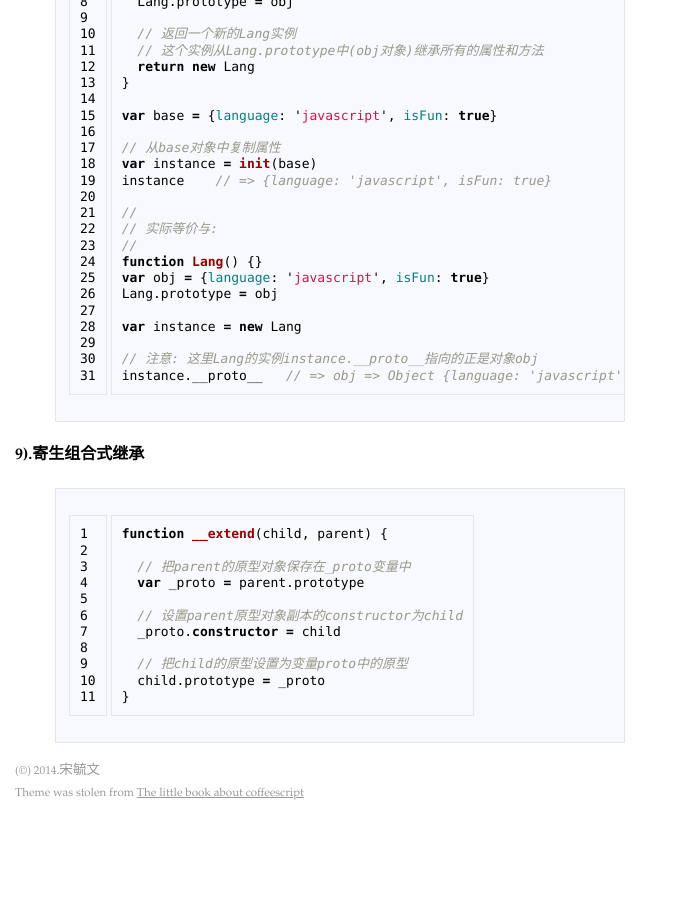
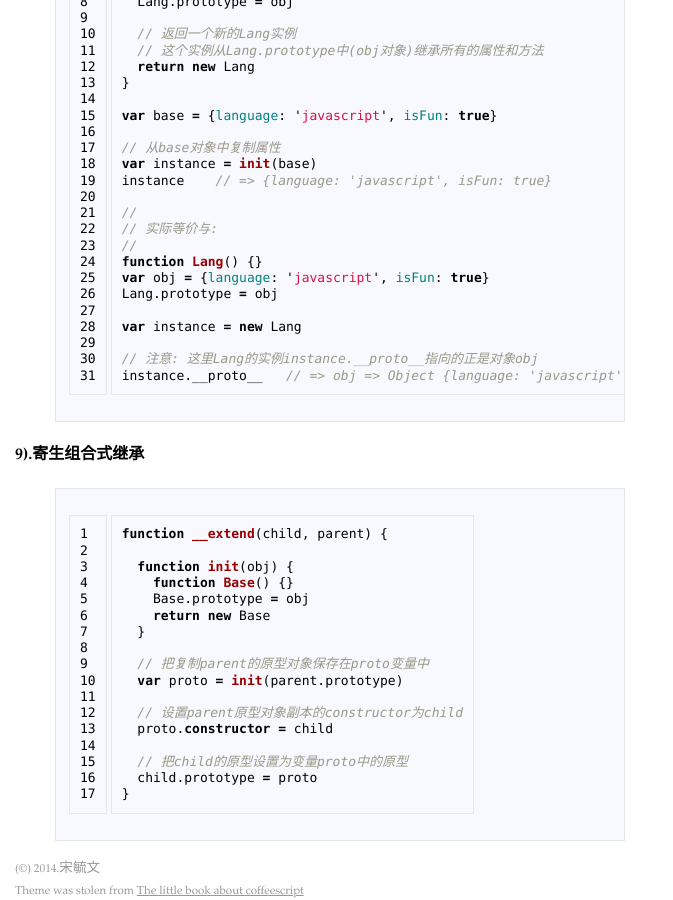
Before and after one commit to wowenrushi/wowenrushi.github.io, a Jekyll site: the page built from _posts/notes/2014-04-17-javascript-mian-xiang-dui-xiang-cheng-xu-she-ji.md, in a window 1280 px wide and 900 px high, scrolled down 7225 px. Shown: the whole window, without its empty margins (0-673 px from the left). Built offline with Jekyll 4.4.1, drawn with Linux system fonts in a browser that asks for light colours; before the commit the page ends 8027 px from its top, so only the background shows below that.

Commit message:
更新Javascript面向对象程序设计

```diff
--- a/_posts/notes/2014-04-17-javascript-mian-xiang-dui-xiang-cheng-xu-she-ji.md
+++ b/_posts/notes/2014-04-17-javascript-mian-xiang-dui-xiang-cheng-xu-she-ji.md
@@ -435,13 +435,19 @@ instance.__proto__   // => obj => Object {language: 'javascript', isFun: true}
 {% highlight javascript linenos %}
 function __extend(child, parent) {
 
-  // 把parent的原型对象保存在_proto变量中
-  var _proto = parent.prototype
+  function init(obj) {
+    function Base() {}
+    Base.prototype = obj
+    return new Base
+  }
+
+  // 把复制parent的原型对象保存在proto变量中
+  var proto = init(parent.prototype)
 
   // 设置parent原型对象副本的constructor为child
-  _proto.constructor = child
+  proto.constructor = child
 
   // 把child的原型设置为变量proto中的原型
-  child.prototype = _proto
+  child.prototype = proto
 }
 {% endhighlight %}
```
